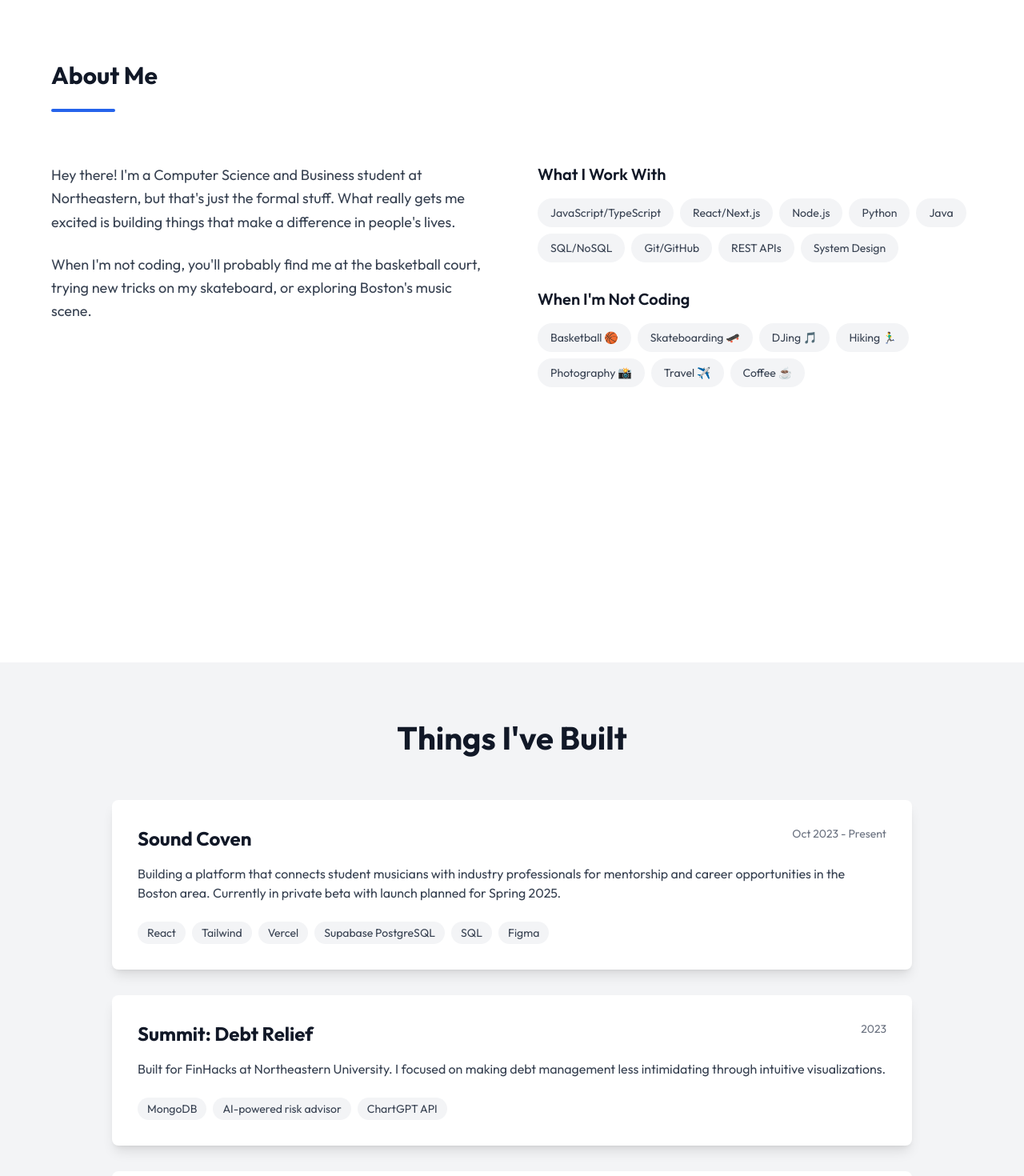
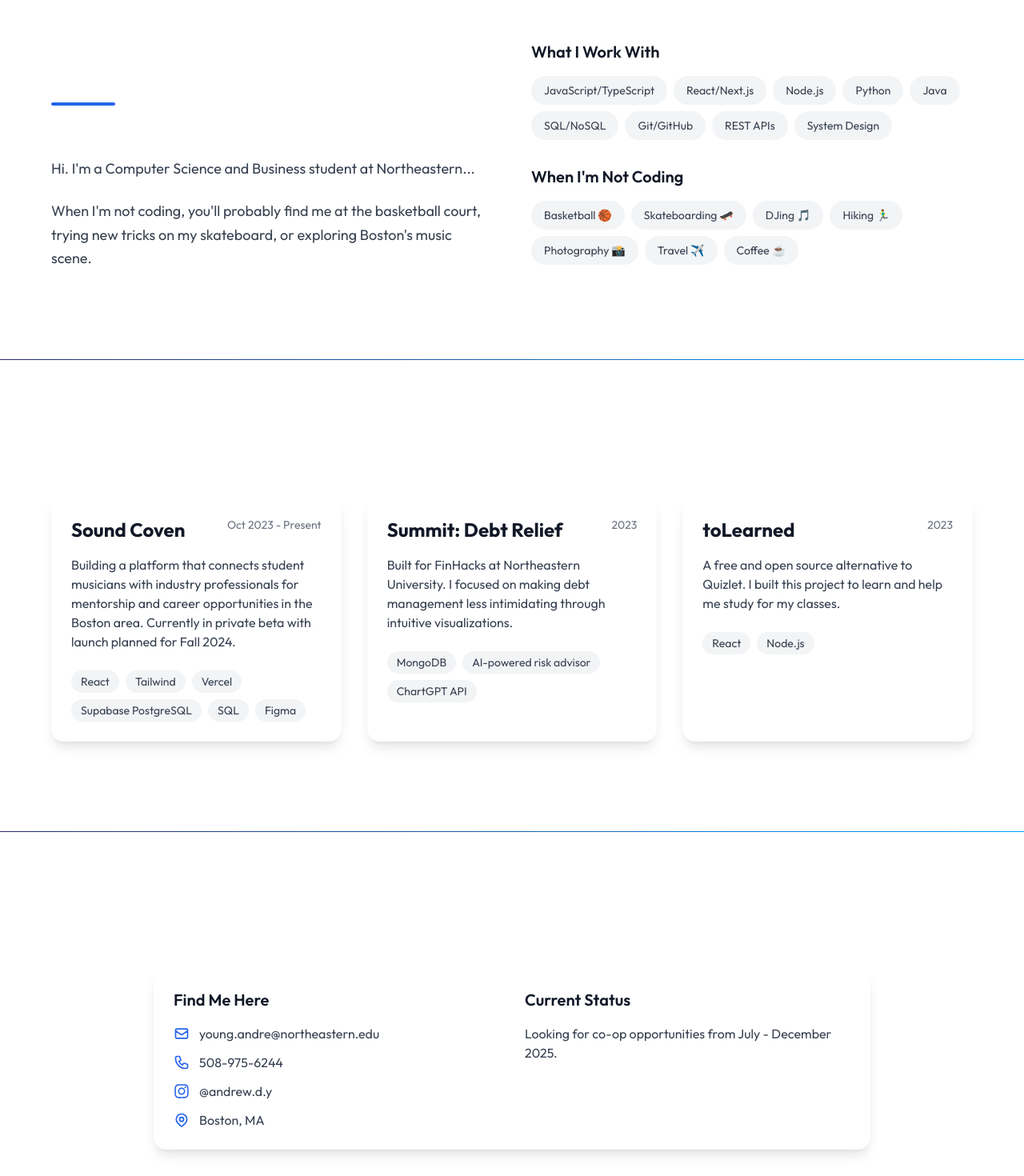
Before and after one commit to andrewd-young/andrew-portfolio, a React (Create React App) app: page / in a window 1280 px wide. Shown: the part 820-2290 px from the top of the page at 80% size. Built offline with nearby package versions, Linux system fonts and the light colour scheme.

Commit message:
design fixes

```diff
--- a/src/components/About.js
+++ b/src/components/About.js
@@ -14,32 +14,32 @@ const About = () => {
   ];
 
   return (
-    <div className="w-full min-h-screen bg-white dark:bg-gray-900 py-24 px-4">
+    <section className="section" id="about">
       <div className="max-w-6xl mx-auto">
+        <div className="grid grid-cols-1 md:grid-cols-2 gap-12 items-center">
+          <div>
+            <h2 className="text-4xl font-bold mb-6">
+                About Me
+            </h2>
             {/* Header */}
             <div className="mb-16">
-          <h2 className="text-3xl font-bold text-gray-900 dark:text-white mb-6">About Me</h2>
               <div className="h-1 w-20 bg-blue-600 dark:bg-blue-500 rounded"></div>
             </div>
 
             {/* Main Content */}
-        <div className="grid md:grid-cols-2 gap-16">
-          {/* Left Column - About Text */}
             <div className="space-y-6">
               <p className="text-lg text-gray-700 dark:text-gray-300 leading-relaxed">
-              Hey there! I'm a Computer Science and Business student at Northeastern, but that's just the formal stuff.
-              What really gets me excited is building things that make a difference in people's lives.
+                Hi. I'm a Computer Science and Business student at Northeastern...
               </p>
               <p className="text-lg text-gray-700 dark:text-gray-300 leading-relaxed">
                 When I'm not coding, you'll probably find me at the basketball court, trying new tricks on my skateboard,
                 or exploring Boston's music scene.
               </p>
             </div>
-
-          {/* Right Column - Skills & Interests */}
-          <div className="space-y-8">
+          </div>
+          <div className="grid grid-cols-1 gap-8">
             {/* Technical Skills */}
-            <div>
+            <div className="">
               <h3 className="text-xl font-semibold text-gray-900 dark:text-white mb-4">What I Work With</h3>
               <div className="flex flex-wrap gap-2">
                 {technicalSkills.map((skill, index) => (
@@ -54,7 +54,7 @@ const About = () => {
             </div>
 
             {/* Interests */}
-            <div>
+            <div className="">
               <h3 className="text-xl font-semibold text-gray-900 dark:text-white mb-4">When I'm Not Coding</h3>
               <div className="flex flex-wrap gap-2">
                 {interests.map((interest, index) => (
@@ -70,7 +70,7 @@ const About = () => {
           </div>
         </div>
       </div>
-    </div>
+    </section>
   );
 };
 
--- a/src/components/Contact.js
+++ b/src/components/Contact.js
@@ -4,11 +4,13 @@ import { faInstagram } from '@fortawesome/free-brands-svg-icons';
 
 const Contact = () => {
   return (
-    <div id="contact" className="py-20 bg-white dark:bg-gray-900">
-      <div className="max-w-4xl mx-auto px-4 sm:px-6 lg:px-8">
-        <h2 className="text-3xl font-bold text-center text-gray-900 dark:text-white mb-12">Let's Connect</h2>
+    <section className="section" id="projects">
+      <div className="max-w-4xl mx-auto">
+        <h2 className="text-4xl font-bold mb-12 text-center">
+            Let's Connect
+        </h2>
 
-        <div className="bg-gray-50 dark:bg-gray-800 rounded-lg p-8 shadow-sm">
+            <div className="project-card bg-white dark:bg-gray-700 p-8 rounded-lg shadow-lg hover:shadow-xl transition-shadow">
               <div className="grid md:grid-cols-2 gap-8">
                 <div>
                   <h3 className="text-xl font-semibold text-gray-900 dark:text-white mb-4">Find Me Here</h3>
@@ -58,7 +60,7 @@ const Contact = () => {
               </div>
             </div>
       </div>
-    </div>
+    </section>
   );
 };
 
--- a/src/components/Projects.js
+++ b/src/components/Projects.js
@@ -1,11 +1,11 @@
 import React from 'react';
 
-const Projects = () => {
+function Projects() {
   const projects = [
     {
       id: "soundcoven",
       title: "Sound Coven",
-      description: "Building a platform that connects student musicians with industry professionals for mentorship and career opportunities in the Boston area. Currently in private beta with launch planned for Spring 2025.",
+      description: "Building a platform that connects student musicians with industry professionals for mentorship and career opportunities in the Boston area. Currently in private beta with launch planned for Fall 2024.",
       technologies: "React, Tailwind, Vercel, Supabase PostgreSQL, SQL, Figma",
       period: "Oct 2023 - Present",
       link: "https://soundcoven.com"
@@ -27,14 +27,16 @@ const Projects = () => {
   ];
 
   return (
-    <div id="projects" className="w-full min-h-screen bg-gray-100 dark:bg-gray-800 py-16 px-4">
-      <div className="max-w-[1000px] mx-auto">
-        <h2 className="text-4xl font-bold text-center mb-12 text-gray-900 dark:text-white">Things I've Built</h2>
-        <div className="flex flex-col gap-8">
+    <section className="section" id="projects">
+      <div className="max-w-6xl mx-auto">
+        <h2 className="text-4xl font-bold mb-12 text-center">
+            My Projects
+        </h2>
+        <div className="grid grid-cols-1 md:grid-cols-2 lg:grid-cols-3 gap-8">
           {projects.map((project) => (
             <div key={project.id}
                  id={project.id}
-                 className="bg-white dark:bg-gray-700 p-8 rounded-lg shadow-lg hover:shadow-xl transition-shadow">
+                 className="project-card bg-white dark:bg-gray-700 p-8 rounded-lg shadow-lg hover:shadow-xl transition-shadow">
               <div className="flex justify-between items-start mb-4">
                 <h3 className="text-2xl font-bold text-gray-900 dark:text-white">
                   {project.link ? (
@@ -61,8 +63,8 @@ const Projects = () => {
           ))}
         </div>
       </div>
-    </div>
+    </section>
   );
-};
+}
 
 export default Projects;
--- a/src/index.css
+++ b/src/index.css
@@ -4,6 +4,77 @@
 @tailwind components;
 @tailwind utilities;
 
+:root {
+  --primary: #2A2A72;
+  --secondary: #009FFD;
+  --accent: #FF2E63;
+  --background: #1A1A2E;
+  --text: #FFFFFF;
+  --gradient: linear-gradient(135deg, var(--primary), var(--secondary));
+}
+
 body {
+  background-color: var(--background);
+  color: var(--text);
   @apply bg-gray-100;
 }
+
+.section {
+  position: relative;
+  overflow: hidden;
+  padding: 4rem 2rem;
+}
+
+.section::before {
+  content: '';
+  position: absolute;
+  top: 0;
+  left: 0;
+  right: 0;
+  height: 1px;
+  background: var(--gradient);
+}
+
+.project-card {
+  background: rgba(255, 255, 255, 0.05);
+  backdrop-filter: blur(10px);
+  border: 1px solid rgba(255, 255, 255, 0.1);
+  border-radius: 16px;
+  padding: 1.5rem;
+  transition: transform 0.3s ease;
+}
+
+.project-card:hover {
+  transform: translateY(-5px);
+  box-shadow: 0 10px 20px rgba(0, 0, 0, 0.2);
+}
+
+.contact-form input,
+.contact-form textarea {
+  background: rgba(255, 255, 255, 0.05);
+  border: 1px solid rgba(255, 255, 255, 0.1);
+  color: var(--text);
+  border-radius: 8px;
+}
+
+.contact-form button {
+  background: var(--gradient);
+  border: none;
+  padding: 0.75rem 2rem;
+  border-radius: 8px;
+  transition: transform 0.2s ease;
+}
+
+.contact-form button:hover {
+  transform: scale(1.05);
+}
+
+@keyframes float {
+  0% { transform: translateY(0px); }
+  50% { transform: translateY(-10px); }
+  100% { transform: translateY(0px); }
+}
+
+.skill-icon {
+  animation: float 3s ease-in-out infinite;
+}
```
Lines whose indentation alone changed are shown as unchanged.
